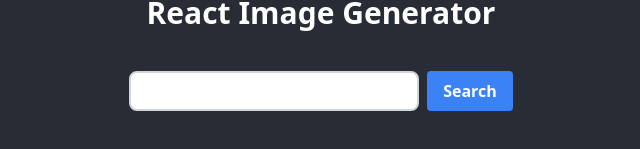
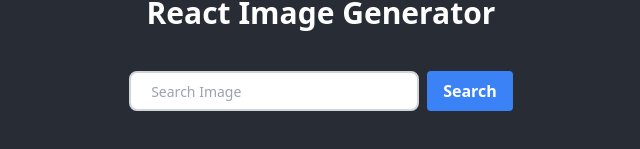
Before and after one commit to atonyking382127/image-generator, a React (Create React App) app: page / in a window 1280 px wide. Shown: the part 427-576 px from the top of the page, without its empty margins (319-959 px from the left). Built offline with nearby package versions, Linux system fonts and the light colour scheme.

Commit message:
update app layout

```diff
--- a/src/App.js
+++ b/src/App.js
@@ -6,10 +6,10 @@ import ImageList from './components/ImageList';
 
 function App() {
   const [images, setImages] = useState([]);
-  const [searchTerm, setSearchTerm] = useState(""); // Step 1
+  const [searchTerm, setSearchTerm] = useState("");
 
-  const onSearchSubmit = async () => { // Step 3
-    const result = await searchImages(searchTerm); // Use searchTerm
+  const onSearchSubmit = async () => {
+    const result = await searchImages(searchTerm);
     setImages(result);
   }
 
@@ -24,11 +24,12 @@ function App() {
         <input
           type='text'
           className='border-2 border-gray-300 bg-white h-10 px-5 pr-16 rounded-lg text-sm focus:outline-none'
-          value={searchTerm} // Step 2
-          onChange={(e) => setSearchTerm(e.target.value)} // Step 2
+          value={searchTerm}
+          onChange={(e) => setSearchTerm(e.target.value)}
+          placeholder='Search Image'
         />
         <button
-          className='ml-2 bg-blue-500 hover:bg-blue-700 text-white font-bold py-2 px-4 rounded'
+          className='ml-2 bg-blue-500 hover:bg-blue-700 text-white font-bold py-2 px-4 rounded transition duration-300 ease-in-out'
           onClick={onSearchSubmit}
         >
           Search
```
